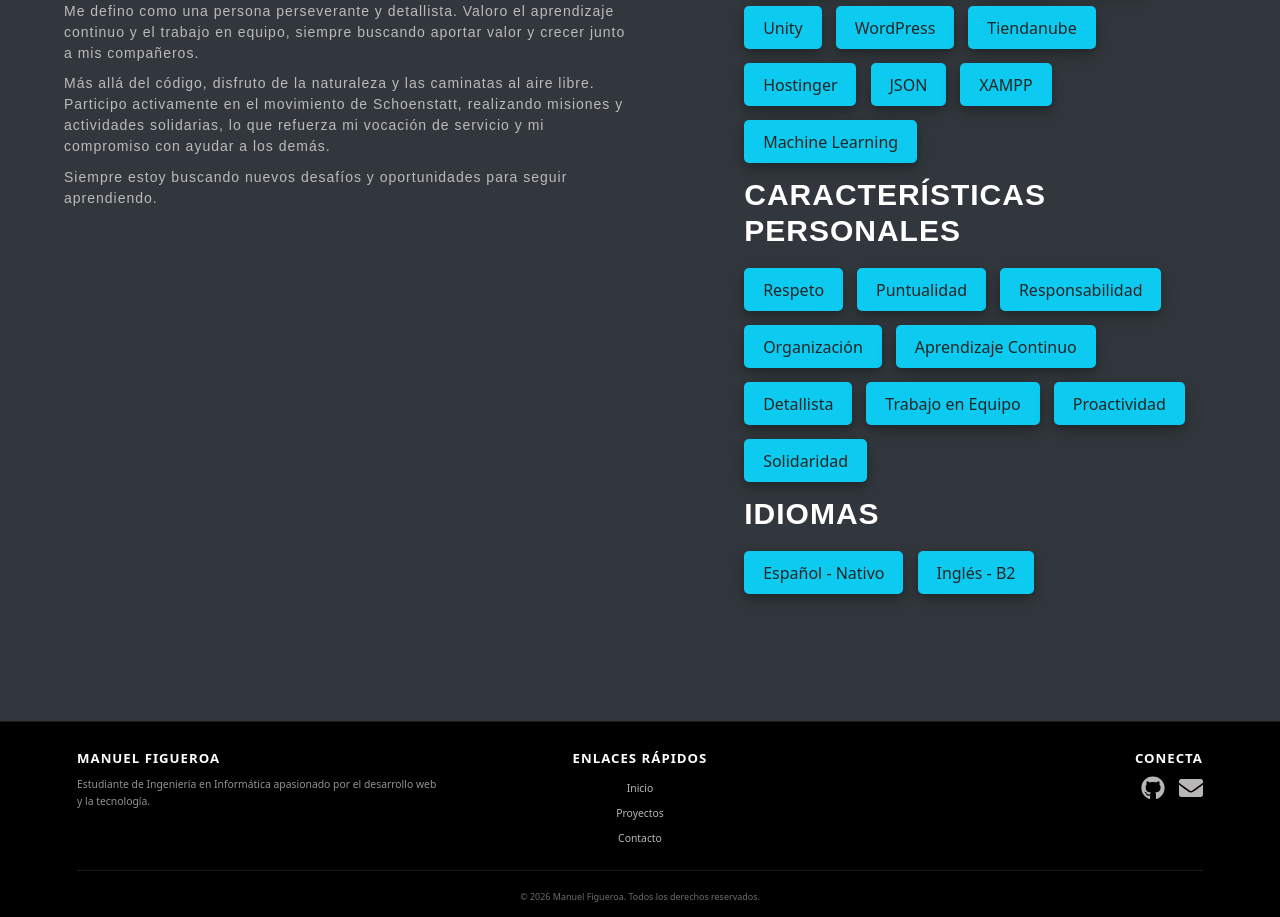
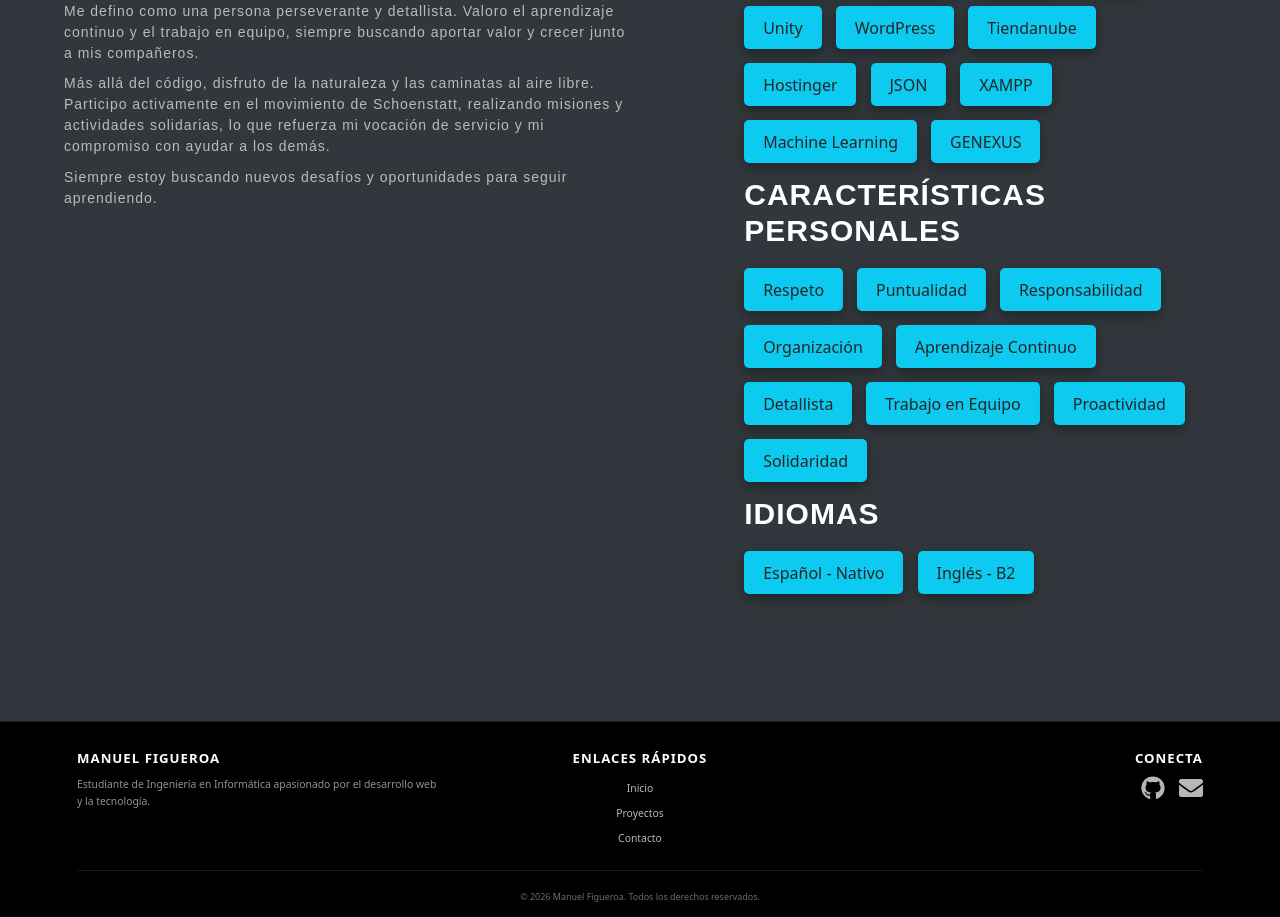
Before and after one commit to Manuf100/PortfolioReact, a React (Vite) app in the folder client/: page / in a window 1280 px wide. Shown: the part 1200-2117 px from the top of the page. Built offline with nearby package versions, Linux system fonts and the light colour scheme.

Commit message:
Add genexus to "infosobremi"

```diff
--- a/client/src/data/infoSobreMi.js
+++ b/client/src/data/infoSobreMi.js
@@ -18,7 +18,8 @@ export const habilidades = [
     { id: 8, name: "Hostinger", color: "#673ab7" },
     { id: 14, name: "JSON", color: "#000000" },
     { id: 17, name: "XAMPP", color: "#fb7a24" },
-    { id: 20, name: "Machine Learning", color: "#47a248" }
+    { id: 20, name: "Machine Learning", color: "#47a248" },
+    { id: 21, name: "GENEXUS", color: "#1f77b4" }
 ];
 
 export const caracteristicas = [
```
